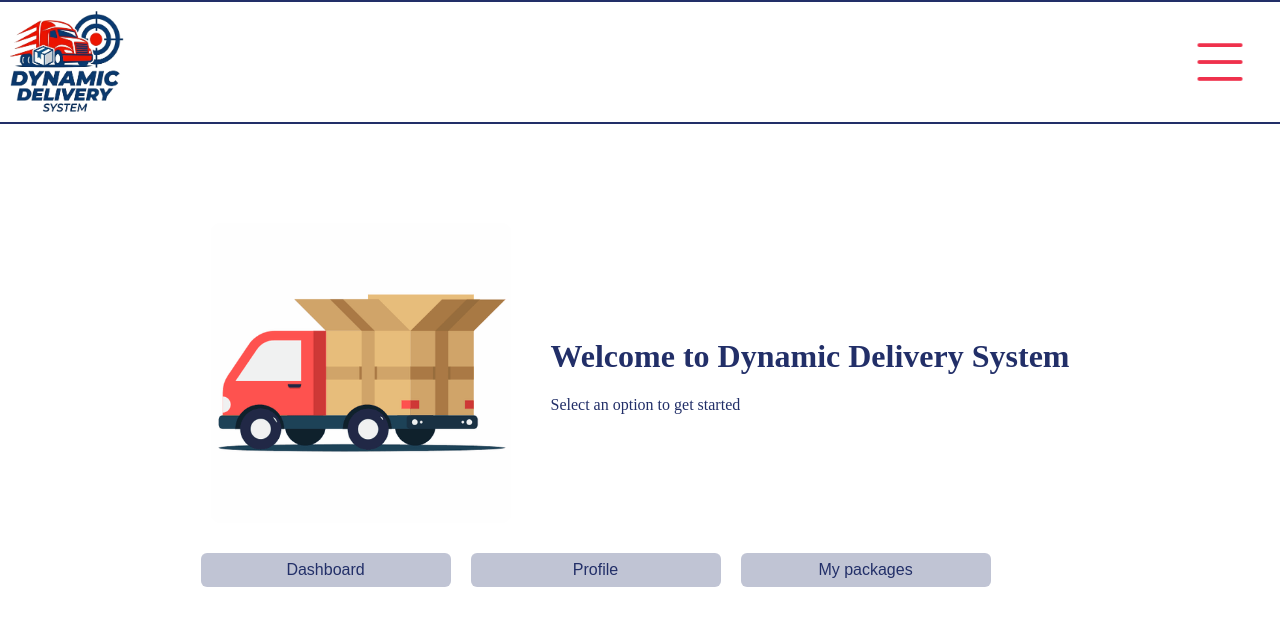
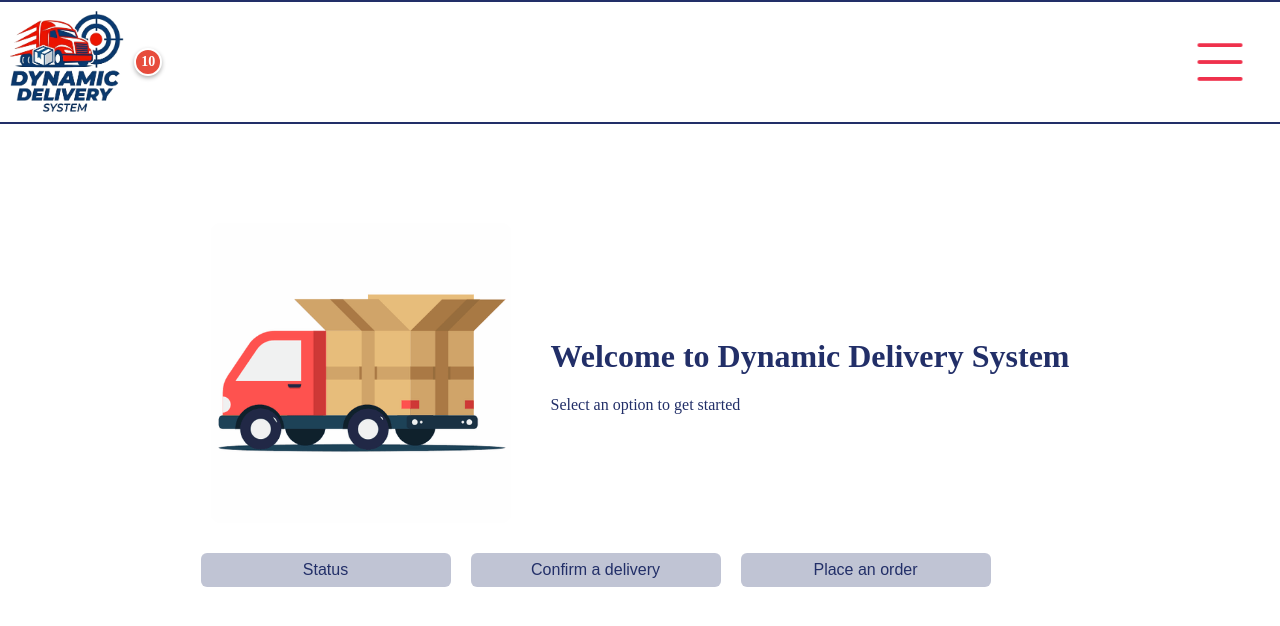
Before and after one commit to DariusSasarman/DynamicDeliverySystem, a React (Vite) app in the folder frontend/: page / in a window 1280 px wide. Shown: the top 626 px of the page. Built offline with nearby package versions, Linux system fonts and the light colour scheme.

Commit message:
1. Defined side-bar capabilities . 2. Identified common "invoice" view - extracted it as a separate container.

```diff
--- a/frontend/src/App.tsx
+++ b/frontend/src/App.tsx
@@ -2,7 +2,8 @@ import "./App.css";
 import { AccountTypes } from "./utils/InternalUtils";
 import { getTargetState } from "./utils/ApiCalls";
 import { useEffect, useState } from "react";
-import GeneralView from "./components/general/GeneralView"; // Your new orchestrator component
+import GeneralView from "./components/general/GeneralView";
+import WelcomeView from "./components/general/WelcomeView";
 
 function App() {
   const [accountState, setAccountState] = useState<AccountTypes | null>(null);
@@ -16,7 +17,7 @@ function App() {
   }, []);
 
   if (accountState === null) {
-    return <div className="app-container">Loading...</div>;
+    return <WelcomeView></WelcomeView>;
   }
 
   return (
--- a/frontend/src/components/general/GeneralView.tsx
+++ b/frontend/src/components/general/GeneralView.tsx
@@ -8,6 +8,8 @@ import { getManagerButtonList } from "../user/manager/ManagerButtonList";
 import { getDeliveryButtonList } from "../user/delivery/DeliveryButtonList";
 import NoneView from "../user/none/NoneView";
 import WelcomeView from "./WelcomeView";
+import InvoiceView from "./InvoiceView";
+import { getInvoiceCount } from "../../utils/ApiCalls";
 function GeneralView({accountState})
 {
 
@@ -45,6 +47,8 @@ function GeneralView({accountState})
         <MyHeader
             goToHome={goToHome}
             showSidemenu={() => showSidemenu()}
+            invoiceCount={getInvoiceCount("test@gmail.com")}
+            invoiceMenu={()=> setActiveComponent(() => InvoiceView)}
         ></MyHeader>
         <div className="main-content">
             <ActiveComponent />
--- /dev/null
+++ b/frontend/src/components/general/InvoiceView.tsx
@@ -0,0 +1,8 @@
+function InvoiceView () {
+
+    return(
+        <div>Invoices</div>
+    );
+}
+
+export default InvoiceView;
--- a/frontend/src/components/general/MyHeader.css
+++ b/frontend/src/components/general/MyHeader.css
@@ -12,8 +12,6 @@
   overflow: hidden;
 }
 
-
-
 .menuButton {
   height: 50%;
   margin-left: auto;
@@ -23,3 +21,18 @@
 .menuButton:active {
   background: #ff000020;
 }
+
+.invoice-badge {
+  background-color: #e74c3c;
+  color: white;
+  border-radius: 50%;
+  min-width: 24px;
+  height: 24px;
+  display: flex;
+  align-items: center;
+  justify-content: center;
+  font-size: 14px;
+  font-weight: bold;
+  border: 2px solid white;
+  box-shadow: 0 2px 4px rgba(0,0,0,0.3);
+}
--- a/frontend/src/components/general/MyHeader.tsx
+++ b/frontend/src/components/general/MyHeader.tsx
@@ -1,8 +1,7 @@
-import "./MyHeader.css"
-import "../../App.css"
-function MyHeader({ goToHome, showSidemenu }) {
-
-
+import "./MyHeader.css";
+import "../../App.css";
+function MyHeader({ goToHome, showSidemenu, invoiceCount, invoiceMenu }) {
+  /// invoices
   return (
     <>
       <div className="header">
@@ -11,6 +10,11 @@ function MyHeader({ goToHome, showSidemenu }) {
           src="/src/assets/logo.png"
           onClick={goToHome}
         ></img>
+        {invoiceCount > 0 && (
+          <div className="invoice-badge" onClick={invoiceMenu}>
+            {invoiceCount}
+          </div>
+        )}
         <img
           className="menuButton"
           src="/src/assets/menu.png"
--- a/frontend/src/components/general/WelcomeView.tsx
+++ b/frontend/src/components/general/WelcomeView.tsx
@@ -1,4 +1,3 @@
-import React from 'react';
 import '../../App.css';
 
 function WelcomeView() {
--- a/frontend/src/components/user/basic/BasicButtonList.tsx
+++ b/frontend/src/components/user/basic/BasicButtonList.tsx
@@ -1,17 +1,22 @@
 export const getBasicButtonList = (setActiveView) => [
     {
-        label: "Dashboard",
-        onClick: () => setActiveView(() => () =>
-        <div style={{ backgroundColor: "black", color: "white", padding: "20px" }}>
-            Dashboard
-        </div>)
+        label: "Status",
+        onClick: () => setActiveView(() => () => <div>Delivery Status</div>)
     },
     {
-        label: "Profile",
-        onClick: () => setActiveView(() => () => <div>Profile</div>)
+        label: "Confirm a delivery",
+        onClick: () => setActiveView(() => ()=> <div></div>)
     },
     {
-        label : "My packages",
-        onClick: () => setActiveView(()=>() => <div> Here are your packages</div>)
+        label: "Place an order",
+        onClick: () => setActiveView(() => ()=> <div></div>)
+    },
+    {
+        label: "File a complaint",
+        onclick: () => setActiveView(() => ()=><div></div>)
+    },
+    {
+        label: "My account (schedule)",
+        onClick: () => setActiveView(() => ()=> <div></div>)
     }
 ];
--- a/frontend/src/components/user/delivery/DeliveryButtonList.tsx
+++ b/frontend/src/components/user/delivery/DeliveryButtonList.tsx
@@ -1,4 +1,20 @@
 
 export const getDeliveryButtonList = (setActiveView ) =>[
+    {
+        label: "View nearest destination",
+        onClick: () => setActiveView(() => ()=> <div></div>)
+    },
+    {
+        label: "Confirm assignments",
+        onClick: () => setActiveView(() => ()=> <div></div>)
+    },
+    {
+        label: "Finish delivery",
+        onClick: () => setActiveView(() => ()=> <div></div>)
+    },
+    {
+        label: "Review Assignemnts",
+        onClick: () => setActiveView(() => ()=> <div></div>)
+    },
 
 ];
--- a/frontend/src/components/user/manager/ManagerButtonList.tsx
+++ b/frontend/src/components/user/manager/ManagerButtonList.tsx
@@ -1,4 +1,23 @@
 
 export const getManagerButtonList = (setActiveView) =>[
-
+    {
+        label: "Resolve Requests",
+        onClick: () => setActiveView(() => ()=> <div></div>)
+    },
+    {
+        label: "Check status of requests",
+        onClick: () => setActiveView(() => ()=> <div></div>)
+    },
+    {
+        label: "Resolve Complaints",
+        onClick: () => setActiveView(() => ()=> <div></div>)
+    },
+    {
+        label: "View nearest assignment",
+        onClick: () => setActiveView(() => ()=> <div></div>)
+    },
+    {
+        label: "Send invoices",
+        onClick: () => setActiveView(() => ()=> <div></div>)
+    },
 ];
--- a/frontend/src/utils/ApiCalls.tsx
+++ b/frontend/src/utils/ApiCalls.tsx
@@ -36,3 +36,8 @@ export async function getTargetState(): Promise<AccountTypes> {
     return AccountTypes.NONE;
   }
 }
+
+export function getInvoiceCount(email : String)
+{
+    return 10;
+}
```
